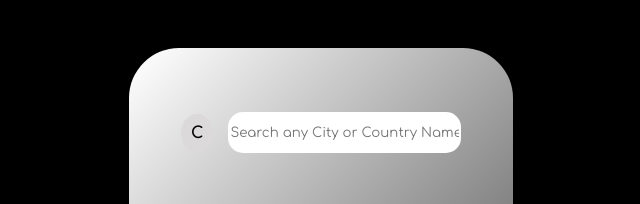
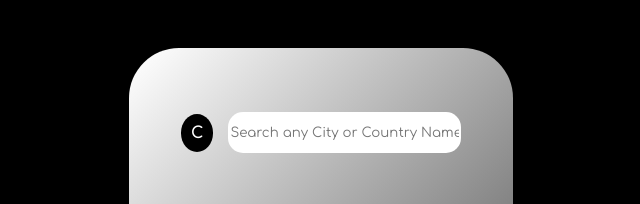
Before and after one commit to thenikhilsingh/Mausam, a plain HTML site: page index.html in a window 1280 px wide. In both pictures the pointer is over the button 516 px from the left and 132 px from the top of the page. Shown: the top 204 px of the page, without its empty margins (319-959 px from the left). Drawn offline with Linux system fonts and the light colour scheme; no server answers.

Commit message:
changes in UI

```diff
--- a/style.css
+++ b/style.css
@@ -14,7 +14,7 @@ body {
   height: 90vh;
   width: 30vw;
   background-color: #000000;
-background-image: linear-gradient(315deg, #000000 0%, #ffffff 99%);
+  background-image: linear-gradient(315deg, #000000 0%, #ffffff 99%);
   border-radius: 50px;
   display: flex;
   justify-content: center;
@@ -46,7 +46,8 @@ background-image: linear-gradient(315deg, #000000 0%, #ffffff 99%);
 }
 
 .tempChangBtn:hover {
-  background-color: rgb(219, 217, 217);
+  background-color: black;
+  color: white;
 }
 
 .tempChangBtn:active {
```
